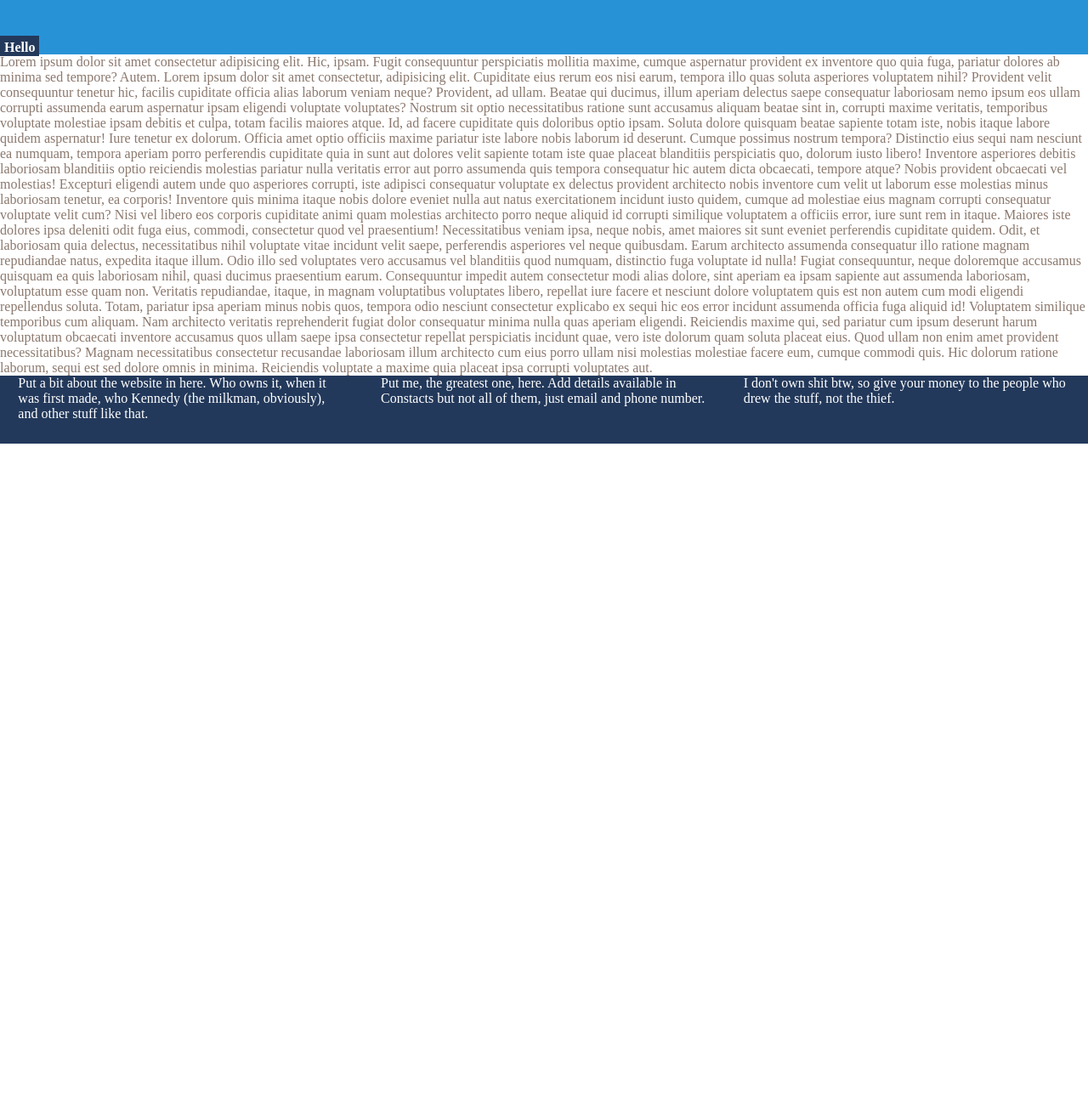
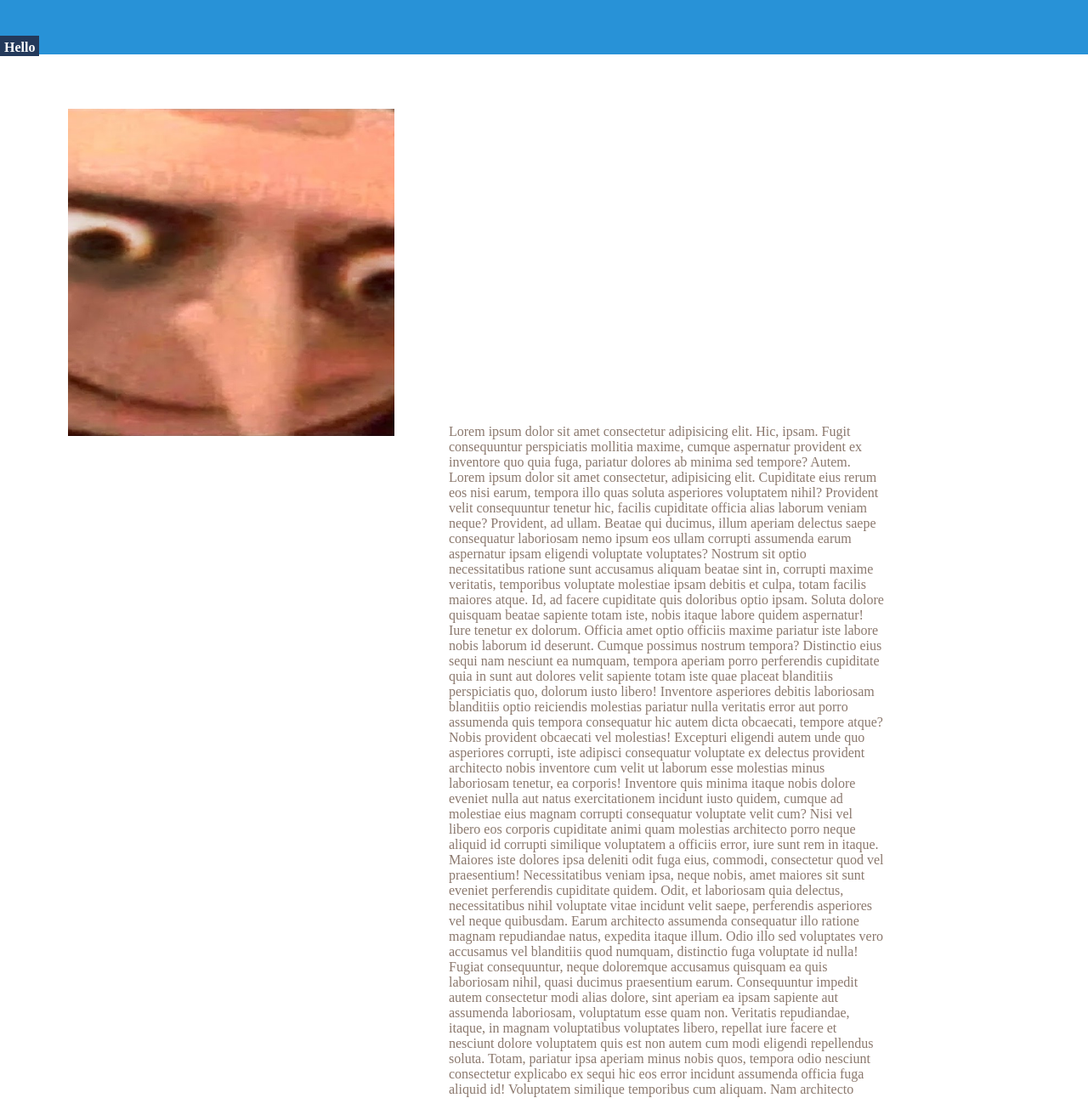
Before and after one commit to PaperToori/Website-Project, a plain HTML site: page main.html in a window 1280 px wide. Shown: the top 1292 px of the page at 85% size. Before the commit the page ends 800 px from the top, so only its background shows below. Drawn offline with Linux system fonts and the light colour scheme.

Commit message:
Lesson 2: bulding start-page

```diff
--- a/main.html
+++ b/main.html
@@ -11,81 +11,90 @@
     <header>
       <b class="header_box">Hello</b>
     </header>
-    <p>
-      Lorem ipsum dolor sit amet consectetur adipisicing elit. Hic, ipsam. Fugit
-      consequuntur perspiciatis mollitia maxime, cumque aspernatur provident ex
-      inventore quo quia fuga, pariatur dolores ab minima sed tempore? Autem.
-      Lorem ipsum dolor sit amet consectetur, adipisicing elit. Cupiditate eius
-      rerum eos nisi earum, tempora illo quas soluta asperiores voluptatem
-      nihil? Provident velit consequuntur tenetur hic, facilis cupiditate
-      officia alias laborum veniam neque? Provident, ad ullam. Beatae qui
-      ducimus, illum aperiam delectus saepe consequatur laboriosam nemo ipsum
-      eos ullam corrupti assumenda earum aspernatur ipsam eligendi voluptate
-      voluptates? Nostrum sit optio necessitatibus ratione sunt accusamus
-      aliquam beatae sint in, corrupti maxime veritatis, temporibus voluptate
-      molestiae ipsam debitis et culpa, totam facilis maiores atque. Id, ad
-      facere cupiditate quis doloribus optio ipsam. Soluta dolore quisquam
-      beatae sapiente totam iste, nobis itaque labore quidem aspernatur! Iure
-      tenetur ex dolorum. Officia amet optio officiis maxime pariatur iste
-      labore nobis laborum id deserunt. Cumque possimus nostrum tempora?
-      Distinctio eius sequi nam nesciunt ea numquam, tempora aperiam porro
-      perferendis cupiditate quia in sunt aut dolores velit sapiente totam iste
-      quae placeat blanditiis perspiciatis quo, dolorum iusto libero! Inventore
-      asperiores debitis laboriosam blanditiis optio reiciendis molestias
-      pariatur nulla veritatis error aut porro assumenda quis tempora
-      consequatur hic autem dicta obcaecati, tempore atque? Nobis provident
-      obcaecati vel molestias! Excepturi eligendi autem unde quo asperiores
-      corrupti, iste adipisci consequatur voluptate ex delectus provident
-      architecto nobis inventore cum velit ut laborum esse molestias minus
-      laboriosam tenetur, ea corporis! Inventore quis minima itaque nobis dolore
-      eveniet nulla aut natus exercitationem incidunt iusto quidem, cumque ad
-      molestiae eius magnam corrupti consequatur voluptate velit cum? Nisi vel
-      libero eos corporis cupiditate animi quam molestias architecto porro neque
-      aliquid id corrupti similique voluptatem a officiis error, iure sunt rem
-      in itaque. Maiores iste dolores ipsa deleniti odit fuga eius, commodi,
-      consectetur quod vel praesentium! Necessitatibus veniam ipsa, neque nobis,
-      amet maiores sit sunt eveniet perferendis cupiditate quidem. Odit, et
-      laboriosam quia delectus, necessitatibus nihil voluptate vitae incidunt
-      velit saepe, perferendis asperiores vel neque quibusdam. Earum architecto
-      assumenda consequatur illo ratione magnam repudiandae natus, expedita
-      itaque illum. Odio illo sed voluptates vero accusamus vel blanditiis quod
+    <div class="firstintro">
+      <img
+        class="pfp"
+        src="/public/images/top text.jpg"
+        alt="Gru's face zoomed in to the extreme"
+      />
+      <f class="page_introduction">
+        Lorem ipsum dolor sit amet consectetur adipisicing elit. Hic, ipsam.
+        Fugit consequuntur perspiciatis mollitia maxime, cumque aspernatur
+        provident ex inventore quo quia fuga, pariatur dolores ab minima sed
+        tempore? Autem. Lorem ipsum dolor sit amet consectetur, adipisicing
+        elit. Cupiditate eius rerum eos nisi earum, tempora illo quas soluta
+        asperiores voluptatem nihil? Provident velit consequuntur tenetur hic,
+        facilis cupiditate officia alias laborum veniam neque? Provident, ad
+        ullam. Beatae qui ducimus, illum aperiam delectus saepe consequatur
+        laboriosam nemo ipsum eos ullam corrupti assumenda earum aspernatur
+        ipsam eligendi voluptate voluptates? Nostrum sit optio necessitatibus
+        ratione sunt accusamus aliquam beatae sint in, corrupti maxime
+        veritatis, temporibus voluptate molestiae ipsam debitis et culpa, totam
+        facilis maiores atque. Id, ad facere cupiditate quis doloribus optio
+        ipsam. Soluta dolore quisquam beatae sapiente totam iste, nobis itaque
+        labore quidem aspernatur! Iure tenetur ex dolorum. Officia amet optio
+        officiis maxime pariatur iste labore nobis laborum id deserunt. Cumque
+        possimus nostrum tempora? Distinctio eius sequi nam nesciunt ea numquam,
+        tempora aperiam porro perferendis cupiditate quia in sunt aut dolores
+        velit sapiente totam iste quae placeat blanditiis perspiciatis quo,
+        dolorum iusto libero! Inventore asperiores debitis laboriosam blanditiis
+        optio reiciendis molestias pariatur nulla veritatis error aut porro
+        assumenda quis tempora consequatur hic autem dicta obcaecati, tempore
+        atque? Nobis provident obcaecati vel molestias! Excepturi eligendi autem
+        unde quo asperiores corrupti, iste adipisci consequatur voluptate ex
+        delectus provident architecto nobis inventore cum velit ut laborum esse
+        molestias minus laboriosam tenetur, ea corporis! Inventore quis minima
+        itaque nobis dolore eveniet nulla aut natus exercitationem incidunt
+        iusto quidem, cumque ad molestiae eius magnam corrupti consequatur
+        voluptate velit cum? Nisi vel libero eos corporis cupiditate animi quam
+        molestias architecto porro neque aliquid id corrupti similique
+        voluptatem a officiis error, iure sunt rem in itaque. Maiores iste
+        dolores ipsa deleniti odit fuga eius, commodi, consectetur quod vel
+        praesentium! Necessitatibus veniam ipsa, neque nobis, amet maiores sit
+        sunt eveniet perferendis cupiditate quidem. Odit, et laboriosam quia
+        delectus, necessitatibus nihil voluptate vitae incidunt velit saepe,
+        perferendis asperiores vel neque quibusdam. Earum architecto assumenda
+        consequatur illo ratione magnam repudiandae natus, expedita itaque
+        illum. Odio illo sed voluptates vero accusamus vel blanditiis quod
         numquam, distinctio fuga voluptate id nulla! Fugiat consequuntur, neque
         doloremque accusamus quisquam ea quis laboriosam nihil, quasi ducimus
         praesentium earum. Consequuntur impedit autem consectetur modi alias
         dolore, sint aperiam ea ipsam sapiente aut assumenda laboriosam,
         voluptatum esse quam non. Veritatis repudiandae, itaque, in magnam
         voluptatibus voluptates libero, repellat iure facere et nesciunt dolore
-      voluptatem quis est non autem cum modi eligendi repellendus soluta. Totam,
-      pariatur ipsa aperiam minus nobis quos, tempora odio nesciunt consectetur
-      explicabo ex sequi hic eos error incidunt assumenda officia fuga aliquid
-      id! Voluptatem similique temporibus cum aliquam. Nam architecto veritatis
-      reprehenderit fugiat dolor consequatur minima nulla quas aperiam eligendi.
-      Reiciendis maxime qui, sed pariatur cum ipsum deserunt harum voluptatum
-      obcaecati inventore accusamus quos ullam saepe ipsa consectetur repellat
-      perspiciatis incidunt quae, vero iste dolorum quam soluta placeat eius.
-      Quod ullam non enim amet provident necessitatibus? Magnam necessitatibus
-      consectetur recusandae laboriosam illum architecto cum eius porro ullam
-      nisi molestias molestiae facere eum, cumque commodi quis. Hic dolorum
-      ratione laborum, sequi est sed dolore omnis in minima. Reiciendis
-      voluptate a maxime quia placeat ipsa corrupti voluptates aut.
-    </p>
+        voluptatem quis est non autem cum modi eligendi repellendus soluta.
+        Totam, pariatur ipsa aperiam minus nobis quos, tempora odio nesciunt
+        consectetur explicabo ex sequi hic eos error incidunt assumenda officia
+        fuga aliquid id! Voluptatem similique temporibus cum aliquam. Nam
+        architecto veritatis reprehenderit fugiat dolor consequatur minima nulla
+        quas aperiam eligendi. Reiciendis maxime qui, sed pariatur cum ipsum
+        deserunt harum voluptatum obcaecati inventore accusamus quos ullam saepe
+        ipsa consectetur repellat perspiciatis incidunt quae, vero iste dolorum
+        quam soluta placeat eius. Quod ullam non enim amet provident
+        necessitatibus? Magnam necessitatibus consectetur recusandae laboriosam
+        illum architecto cum eius porro ullam nisi molestias molestiae facere
+        eum, cumque commodi quis. Hic dolorum ratione laborum, sequi est sed
+        dolore omnis in minima. Reiciendis voluptate a maxime quia placeat ipsa
+        corrupti voluptates aut.
+      </f>
+    </div>
 
     <footer>
       <div class="footer_box">
-        <div class="footer-info flexing">
+        <div class="flexing">
           <p>
             Put a bit about the website in here. Who owns it, when it was first
-            made, who Kennedy (the milkman, obviously), and other stuff like
-            that.
+            made, who killed Kennedy (the milkman, obviously), and other stuff
+            like that.
           </p>
         </div>
-        <div class="footer_contacts flexing">
+        <div class="flexing">
           <p>
-            Put me, the greatest one, here. Add details available in Constacts
+            Put me, the greatest one, here. Add details available in Contacts
             but not all of them, just email and phone number.
           </p>
         </div>
-        <div class="footer_rights flexing">
+        <div class="flexing">
           <p>
             I don't own shit btw, so give your money to the people who drew the
             stuff, not the thief.
--- a/public/css/mainStyle.css
+++ b/public/css/mainStyle.css
@@ -29,25 +29,43 @@ body {
   line-height: 14vh;
   text-align: end;
 }
+
+.firstintro {
+  display: flex;
+  flex-flow: row;
+  align-items: baseline;
+}
+
+.pfp {
+  margin: 0%;
+  margin-left: 10vh;
+  margin-top: 8vh;
+  width: 30%;
+}
+
+.page_introduction {
+  display: flex;
+  width: 40%;
+  margin-top: 5vh;
+  margin-left: 8vh;
+  margin-bottom: 15vh;
+}
+
+p {
+  margin: 0%;
+  padding: 0%;
+}
+
 .footer_box {
   display: flex;
   align-items: center;
   justify-content: space-around;
   flex-flow: row;
 }
-.footer_info {
-}
-.footer_contacts {
-}
-.footer_rights {
-}
+
 .flexing {
   display: flex;
   width: 30%;
   height: 10vh;
+  align-items: center;
 }
-
-p {
-  margin: 0%;
-  padding: 0%;
-}
```
Also changed, not shown: public/images/top text.jpg (added). Lines whose indentation alone changed are shown as unchanged.
